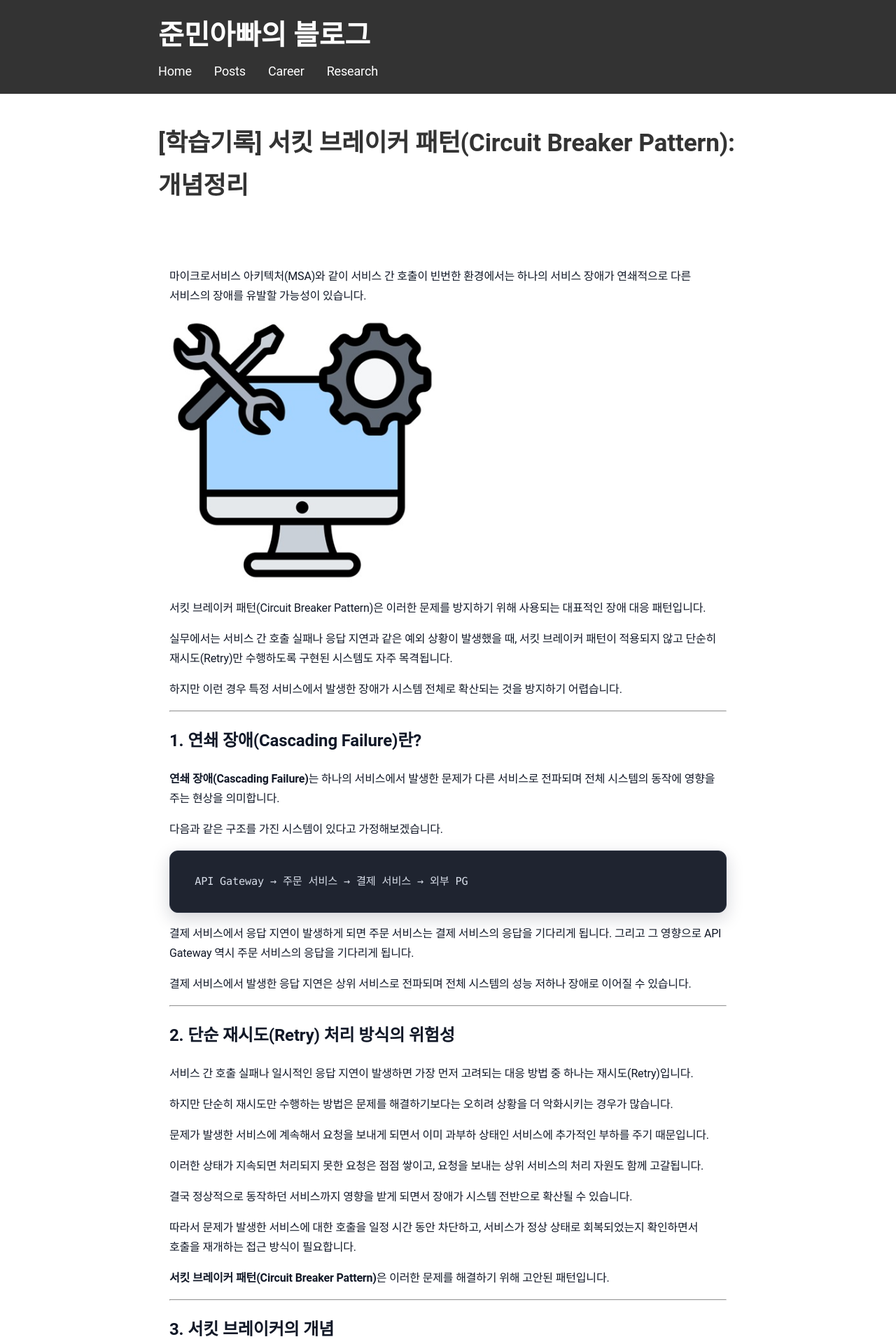
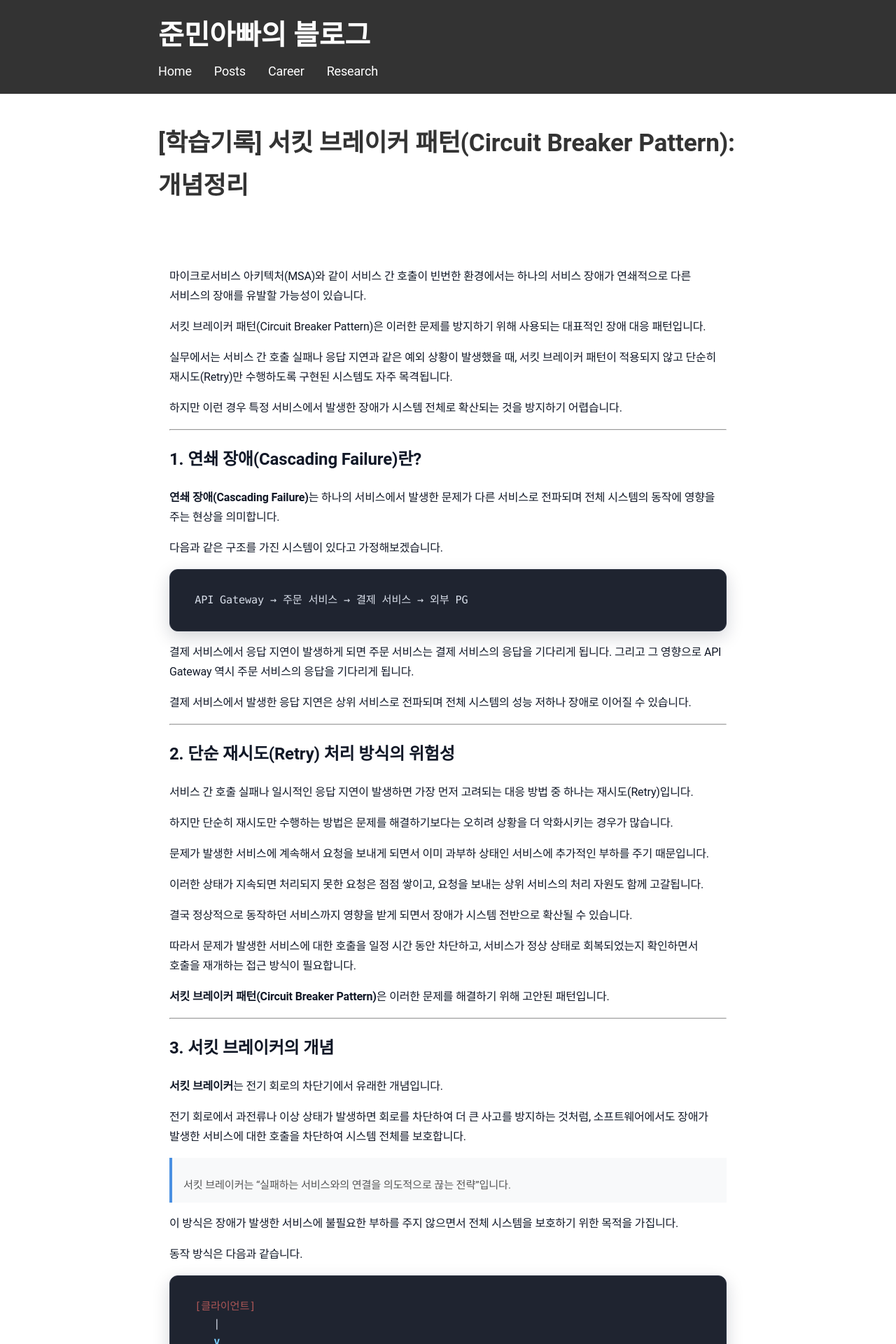
Before and after one commit to sanghoon-lee/sanghoon-lee.github.io, a Jekyll site: the page built from _posts/2026-04-01-circuitbreaker.md, in a window 1280 px wide. Shown: the top 1920 px of the page at 70% size. Built offline with Jekyll 4.4.1, drawn with Linux system fonts in a browser that asks for light colours; nearby versions of some CDN libraries; comment, search, counter and statistics services are not loaded.

Commit message:
서킷브레이크 패턴 학습기록 포스팅 리라이팅

```diff
--- a/_posts/2026-04-01-circuitbreaker.md
+++ b/_posts/2026-04-01-circuitbreaker.md
@@ -8,8 +8,6 @@ categories: 학습기록
 ---
 
 마이크로서비스 아키텍처(MSA)와 같이 서비스 간 호출이 빈번한 환경에서는 하나의 서비스 장애가 연쇄적으로 다른 서비스의 장애를 유발할 가능성이 있습니다.
-
-<img class="main-image" src="/assets/images/repair.jpg" alt="repair">
 
 서킷 브레이커 패턴(Circuit Breaker Pattern)은 이러한 문제를 방지하기 위해 사용되는 대표적인 장애 대응 패턴입니다.
 
```
